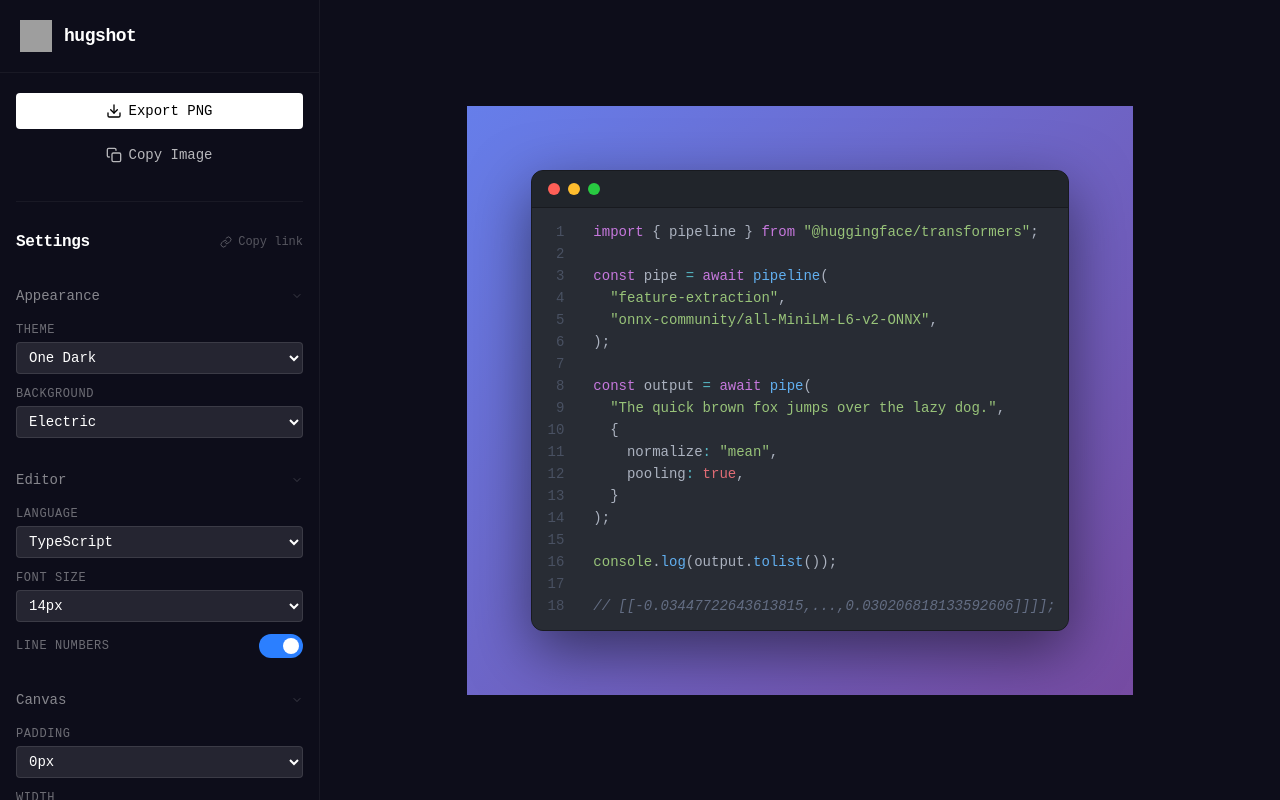
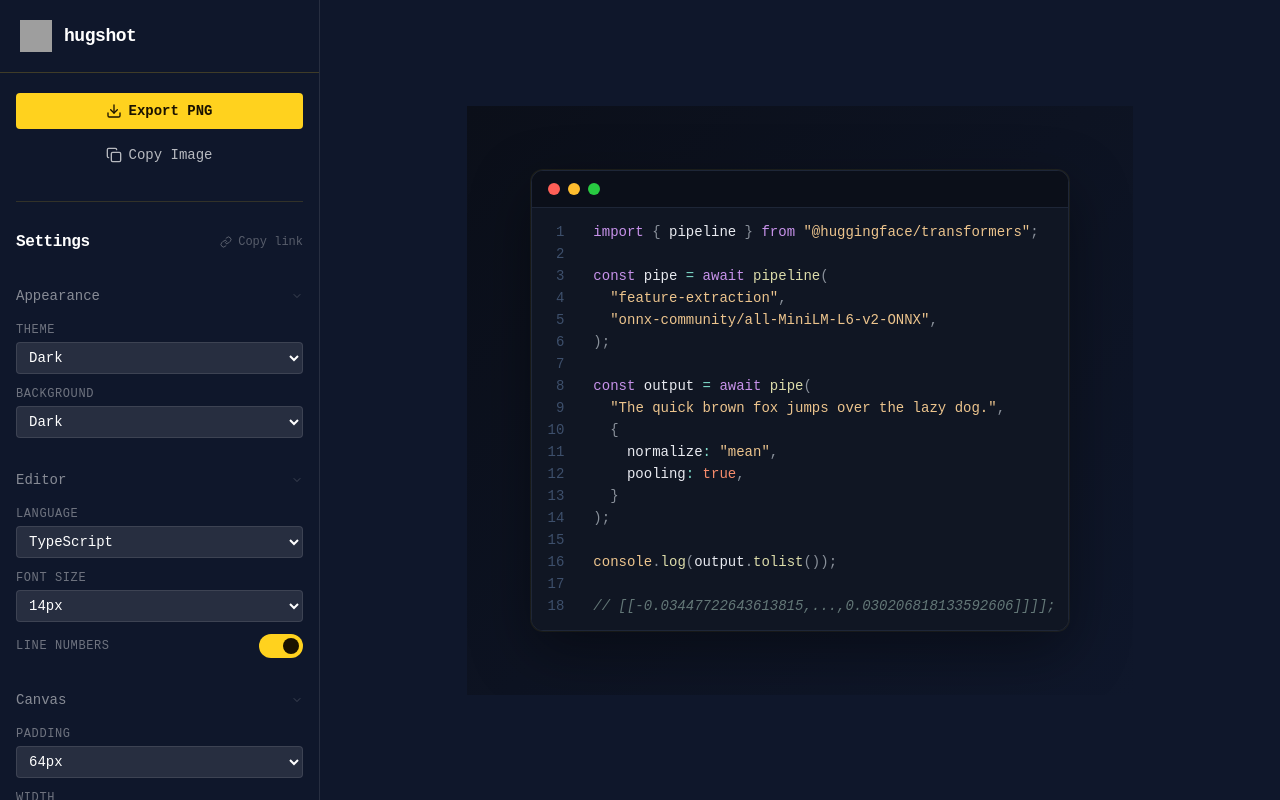
Before and after one commit to nico-martin/hugshot, a React (Vite) app: page / in a window 1280 px wide. Built offline with nearby package versions, Linux system fonts and the light colour scheme; grey boxes are pictures that could not be loaded.

Commit message:
HF branding

```diff
--- a/src/App.tsx
+++ b/src/App.tsx
@@ -79,15 +79,15 @@
       className={cn("group h-screen overflow-hidden flex flex-row", {
         "is-capturing": capturing,
       })}
-      style={{ background: "#0d0d1a" }}
+      style={{ background: "#0f172b" }}
     >
       {/* Sidebar */}
       <aside
-        className="flex flex-col w-80 h-screen border-r border-white/5 shrink-0"
-        style={{ background: "#0d0d1a" }}
+        className="flex flex-col w-80 h-screen border-r border-white/10 shrink-0"
+        style={{ background: "#0f172b" }}
       >
         {/* Logo / header */}
-        <div className="flex items-center gap-3 px-5 py-5 border-b border-white/5">
+        <div className="flex items-center gap-3 px-5 py-5 border-b border-[#FFD21E]/20">
           <img src="/hf.svg" alt="Hugshot" className="w-8 h-8" />
           <span className="text-white font-mono font-semibold tracking-tight text-lg">
             hugshot
--- a/src/components/CodeEditor.tsx
+++ b/src/components/CodeEditor.tsx
@@ -155,7 +155,10 @@
         </div>
       )}
       {/* Code */}
-      <div className="code-editor flex-1 min-w-0 relative z-10 overflow-x-auto group-[.is-capturing]:-mt-2 group-[.is-capturing]:pb-2.5">
+      <div
+        className="code-editor flex-1 min-w-0 relative z-10 overflow-x-auto group-[.is-capturing]:-mt-2 group-[.is-capturing]:pb-2.5"
+        data-theme={settings.themeId}
+      >
         <Editor
           value={code}
           onValueChange={setCode}
--- a/src/components/CodeWindow.tsx
+++ b/src/components/CodeWindow.tsx
@@ -60,7 +60,8 @@
         style={{
           background: theme.windowBackground,
           border: `1px solid ${theme.border}`,
-          boxShadow: "0 20px 60px rgba(0,0,0,0.5)",
+          boxShadow:
+            "0 20px 60px rgba(0,0,0,0.4), 0 0 0 1px rgba(255,210,30,0.08)",
         }}
       >
         {/* Title bar */}
--- a/src/components/Toolbar.tsx
+++ b/src/components/Toolbar.tsx
@@ -1,3 +1,4 @@
+import { Copy, Download, Link } from "lucide-react";
 import {
   BACKGROUND_GRADIENTS,
   FONT_SIZES,
@@ -51,21 +52,7 @@
           className="w-full justify-center"
           onClick={onExport}
         >
-          {/* Download arrow */}
-          <svg
-            width="16"
-            height="16"
-            viewBox="0 0 24 24"
-            fill="none"
-            stroke="currentColor"
-            strokeWidth="2"
-            strokeLinecap="round"
-            strokeLinejoin="round"
-          >
-            <path d="M21 15v4a2 2 0 0 1-2 2H5a2 2 0 0 1-2-2v-4" />
-            <polyline points="7 10 12 15 17 10" />
-            <line x1="12" y1="15" x2="12" y2="3" />
-          </svg>
+          <Download size={16} />
           Export PNG
         </Button>
         <Button
@@ -74,26 +61,13 @@
           className="w-full justify-center"
           onClick={onCopyImage}
         >
-          {/* Copy */}
-          <svg
-            width="16"
-            height="16"
-            viewBox="0 0 24 24"
-            fill="none"
-            stroke="currentColor"
-            strokeWidth="2"
-            strokeLinecap="round"
-            strokeLinejoin="round"
-          >
-            <rect x="9" y="9" width="13" height="13" rx="2" ry="2" />
-            <path d="M5 15H4a2 2 0 0 1-2-2V4a2 2 0 0 1 2-2h9a2 2 0 0 1 2 2v1" />
-          </svg>
+          <Copy size={16} />
           Copy Image
         </Button>
       </div>
 
       {/* Divider */}
-      <span className="h-px w-full bg-white/5" />
+      <span className="h-px w-full bg-[#FFD21E]/15" />
 
       {/* Header row */}
       <div className="flex items-center justify-between">
@@ -105,20 +79,7 @@
           title="Copy shareable link"
           className="flex items-center gap-1.5 text-white/30 text-xs font-mono hover:text-white/60 transition-colors cursor-pointer"
         >
-          {/* Link */}
-          <svg
-            width="12"
-            height="12"
-            viewBox="0 0 24 24"
-            fill="none"
-            stroke="currentColor"
-            strokeWidth="2"
-            strokeLinecap="round"
-            strokeLinejoin="round"
-          >
-            <path d="M10 13a5 5 0 0 0 7.54.54l3-3a5 5 0 0 0-7.07-7.07l-1.72 1.71" />
-            <path d="M14 11a5 5 0 0 0-7.54-.54l-3 3a5 5 0 0 0 7.07 7.07l1.71-1.71" />
-          </svg>
+          <Link size={12} />
           Copy link
         </button>
       </div>
@@ -185,12 +146,14 @@
           <button
             onClick={() => set("showLineNumbers", !showLineNumbers)}
             className={`relative inline-flex h-6 w-11 items-center rounded-full transition-colors cursor-pointer ${
-              showLineNumbers ? "bg-blue-500" : "bg-white/20"
+              showLineNumbers ? "bg-[#FFD21E]" : "bg-white/20"
             }`}
           >
             <span
-              className={`inline-block h-4 w-4 transform rounded-full bg-white transition-transform ${
-                showLineNumbers ? "translate-x-6" : "translate-x-1"
+              className={`inline-block h-4 w-4 transform rounded-full transition-transform ${
+                showLineNumbers
+                  ? "translate-x-6 bg-[#1a1200]"
+                  : "translate-x-1 bg-white"
               }`}
             />
           </button>
--- a/src/constants.ts
+++ b/src/constants.ts
@@ -3,14 +3,8 @@
 // syntax token colors come from the global Prism CSS overrides in index.css,
 // which are written for the One Dark palette and applied to all themes.
 export const THEMES = [
-  { id: "one-dark", label: "One Dark" },
-  { id: "night-owl", label: "Night Owl" },
-  { id: "dracula", label: "Dracula" },
-  { id: "solarized-dark", label: "Solarized Dark" },
-  { id: "nord", label: "Nord" },
-  { id: "synthwave", label: "Synthwave" },
-  { id: "monokai", label: "Monokai" },
-  { id: "github-light", label: "GitHub Light" },
+  { id: "dark", label: "Dark" },
+  { id: "light", label: "Light" },
 ] as const;
 
 export type ThemeId = (typeof THEMES)[number]["id"];
@@ -41,7 +35,7 @@
 
 export const FONT_SIZES = [12, 13, 14, 15, 16, 18, 20, 24] as const;
 
-export const PADDING_SIZES = [0, 16, 24, 32, 40, 48] as const;
+export const PADDING_SIZES = [0, 16, 24, 32, 40, 48, 64] as const;
 
 export const WIDTH_PRESETS = [
   { label: "Auto", value: 0 },
@@ -57,15 +51,20 @@
   { id: "none", label: "None", value: "transparent" },
   {
     id: "hugging-face",
-    label: "Hugging Face",
+    label: "Dark",
     value: "linear-gradient(135deg, #0b0f19 0%, #0f172b 100%)",
   },
   {
     id: "hugging-face-light",
-    label: "Hugging Face Light",
-    value: "linear-gradient(135deg, #d5d5d5 0%, #fff 100%)",
+    label: "Light",
+    value: "linear-gradient(135deg, #fffbe8 0%, #fff7d6 100%)",
   },
   {
+    id: "hugging-face-yellow",
+    label: "Yellow",
+    value: "linear-gradient(135deg, #FFD21E 0%, #FF9D00 100%)",
+  },
+  /*{
     id: "electric",
     label: "Electric",
     value: "linear-gradient(135deg, #667eea 0%, #764ba2 100%)",
@@ -99,7 +98,7 @@
     id: "rose",
     label: "Rose",
     value: "linear-gradient(135deg, #f43b47 0%, #453a94 100%)",
-  },
+  },*/
 ] as const;
 
 export type BackgroundGradientId = (typeof BACKGROUND_GRADIENTS)[number]["id"];
@@ -116,85 +115,25 @@
 }
 
 export const THEME_CONFIGS: Record<ThemeId, ThemeConfig> = {
-  "one-dark": {
-    background: "#282c34",
-    windowBackground: "#21252b",
-    headerBackground: "#21252b",
-    text: "#abb2bf",
-    border: "#181a1f",
-    lineNumber: "#495162",
-    lineHighlight: "rgba(255,255,255,0.07)",
+  dark: {
+    background: "#101623",
+    windowBackground: "#0b0f19",
+    headerBackground: "#0b0f19",
+    text: "#e8eaf0",
+    border: "#1e2637",
+    lineNumber: "#3d4f6b",
+    lineHighlight: "rgba(255,255,255,0.05)",
     lineHighlightBorder: null,
   },
-  "night-owl": {
-    background: "#011627",
-    windowBackground: "#010e1a",
-    headerBackground: "#010e1a",
-    text: "#d6deeb",
-    border: "#1d3b53",
-    lineNumber: "#4b6479",
-    lineHighlight: "rgba(255,255,255,0.06)",
+  light: {
+    background: "#ffffff",
+    windowBackground: "#f9fafb",
+    headerBackground: "#f9fafb",
+    text: "#24292e",
+    border: "#e5e7eb",
+    lineNumber: "rgba(0,0,0,0.32)",
+    lineHighlight: "rgba(0,0,0,0.04)",
     lineHighlightBorder: null,
-  },
-  dracula: {
-    background: "#282a36",
-    windowBackground: "#1e1f29",
-    headerBackground: "#1e1f29",
-    text: "#f8f8f2",
-    border: "#191a21",
-    lineNumber: "#6272a4",
-    lineHighlight: "rgba(255,255,255,0.07)",
-    lineHighlightBorder: null,
-  },
-  "solarized-dark": {
-    background: "#002b36",
-    windowBackground: "#073642",
-    headerBackground: "#073642",
-    text: "#839496",
-    border: "#00212b",
-    lineNumber: "#586e75",
-    lineHighlight: "rgba(255,255,255,0.06)",
-    lineHighlightBorder: null,
-  },
-  nord: {
-    background: "#2e3440",
-    windowBackground: "#242933",
-    headerBackground: "#242933",
-    text: "#d8dee9",
-    border: "#1e2129",
-    lineNumber: "#4c566a",
-    lineHighlight: "rgba(255,255,255,0.07)",
-    lineHighlightBorder: null,
-  },
-  synthwave: {
-    background: "#1a1a2e",
-    windowBackground: "#16213e",
-    headerBackground: "#0f3460",
-    text: "#e94560",
-    border: "#0f3460",
-    lineNumber: "#533483",
-    lineHighlight: "rgba(255,255,255,0.07)",
-    lineHighlightBorder: null,
-  },
-  monokai: {
-    background: "#272822",
-    windowBackground: "#1e1f1c",
-    headerBackground: "#1e1f1c",
-    text: "#f8f8f2",
-    border: "#1a1b18",
-    lineNumber: "#75715e",
-    lineHighlight: "rgba(255,255,255,0.07)",
-    lineHighlightBorder: null,
-  },
-  "github-light": {
-    background: "#ffffff",
-    windowBackground: "#f6f8fa",
-    headerBackground: "#f6f8fa",
-    text: "#24292e",
-    border: "#e1e4e8",
-    lineNumber: "#959da5",
-    lineHighlight: "rgba(255,251,198,0.8)",
-    lineHighlightBorder: "#e3c000",
   },
 };
 
--- a/src/index.css
+++ b/src/index.css
@@ -40,13 +40,110 @@
   word-break: normal !important;
 }
 
-/* Prism token overrides — applied inside .code-editor */
-.token.comment,
-.token.prolog,
-.token.doctype,
-.token.cdata {
-  color: #636d83;
+/* ── Prism token colors: Dark theme (matches HF blob viewer dark mode) ── */
+[data-theme="dark"] .token.comment,
+[data-theme="dark"] .token.prolog,
+[data-theme="dark"] .token.doctype,
+[data-theme="dark"] .token.cdata {
+  color: #637777;
   font-style: italic;
+}
+[data-theme="dark"] .token.punctuation {
+  color: #89909a;
+}
+[data-theme="dark"] .token.property,
+[data-theme="dark"] .token.tag,
+[data-theme="dark"] .token.boolean,
+[data-theme="dark"] .token.number,
+[data-theme="dark"] .token.constant,
+[data-theme="dark"] .token.symbol,
+[data-theme="dark"] .token.deleted {
+  color: #f78c6c;
+}
+[data-theme="dark"] .token.selector,
+[data-theme="dark"] .token.attr-name,
+[data-theme="dark"] .token.string,
+[data-theme="dark"] .token.char,
+[data-theme="dark"] .token.builtin,
+[data-theme="dark"] .token.inserted {
+  color: #ecc48d;
+}
+[data-theme="dark"] .token.operator,
+[data-theme="dark"] .token.entity,
+[data-theme="dark"] .token.url,
+[data-theme="dark"] .language-css .token.string,
+[data-theme="dark"] .style .token.string {
+  color: #7fdbca;
+}
+[data-theme="dark"] .token.atrule,
+[data-theme="dark"] .token.attr-value,
+[data-theme="dark"] .token.keyword {
+  color: #c792ea;
+}
+[data-theme="dark"] .token.function,
+[data-theme="dark"] .token.class-name {
+  color: #dcdcaa;
+}
+[data-theme="dark"] .token.regex,
+[data-theme="dark"] .token.important,
+[data-theme="dark"] .token.variable {
+  color: #addb67;
+}
+[data-theme="dark"] .token.literal-property {
+  color: #7fdbca;
+}
+
+/* ── Prism token colors: Light theme (matches HF blob viewer light mode) ── */
+[data-theme="light"] .token.comment,
+[data-theme="light"] .token.prolog,
+[data-theme="light"] .token.doctype,
+[data-theme="light"] .token.cdata {
+  color: #a0a1a7;
+  font-style: italic;
+}
+[data-theme="light"] .token.punctuation {
+  color: #383a42;
+}
+[data-theme="light"] .token.property,
+[data-theme="light"] .token.tag,
+[data-theme="light"] .token.boolean,
+[data-theme="light"] .token.number,
+[data-theme="light"] .token.constant,
+[data-theme="light"] .token.symbol,
+[data-theme="light"] .token.deleted {
+  color: #986801;
+}
+[data-theme="light"] .token.selector,
+[data-theme="light"] .token.attr-name,
+[data-theme="light"] .token.string,
+[data-theme="light"] .token.char,
+[data-theme="light"] .token.builtin,
+[data-theme="light"] .token.inserted {
+  color: #50a14f;
+}
+[data-theme="light"] .token.operator,
+[data-theme="light"] .token.entity,
+[data-theme="light"] .token.url,
+[data-theme="light"] .language-css .token.string,
+[data-theme="light"] .style .token.string {
+  color: #0184bb;
+}
+[data-theme="light"] .token.atrule,
+[data-theme="light"] .token.attr-value,
+[data-theme="light"] .token.keyword {
+  color: #a626a4;
+}
+[data-theme="light"] .token.function,
+[data-theme="light"] .token.class-name {
+  color: #4078f2;
+}
+[data-theme="light"] .token.regex,
+[data-theme="light"] .token.important,
+[data-theme="light"] .token.variable {
+  color: #c18401;
+}
+[data-theme="light"] .token.literal-property {
+  color: #383a42;
 }
 .token.punctuation {
   color: #abb2bf;
@@ -66,7 +163,7 @@
 .token.char,
 .token.builtin,
 .token.inserted {
-  color: #98c379;
+  color: #ff9d00;
 }
 .token.operator,
 .token.entity,
@@ -78,7 +175,7 @@
 .token.atrule,
 .token.attr-value,
 .token.keyword {
-  color: #c678dd;
+  color: #ffd21e;
 }
 .token.function,
 .token.class-name {
@@ -87,5 +184,5 @@
 .token.regex,
 .token.important,
 .token.variable {
-  color: #e5c07b;
+  color: #ff9d00;
 }
--- a/src/theme/button/Button.tsx
+++ b/src/theme/button/Button.tsx
@@ -1,5 +1,4 @@
 import type { ButtonHTMLAttributes } from "react";
-
 import cn from "../../utils/classnames";
 
 interface ButtonProps extends ButtonHTMLAttributes<HTMLButtonElement> {
@@ -24,7 +23,7 @@
           "px-4 py-2 text-sm": size === "md",
         },
         {
-          "bg-white text-black hover:bg-gray-100 active:scale-95":
+          "bg-[#FFD21E] text-[#1a1200] hover:bg-[#ffe566] active:scale-95 font-semibold":
             variant === "primary",
           "text-white/70 hover:text-white hover:bg-white/10 active:bg-white/20":
             variant === "ghost",
--- a/src/utils/urlState.ts
+++ b/src/utils/urlState.ts
@@ -23,10 +23,10 @@
 }
 
 export const DEFAULT_SETTINGS: SettingsState = {
-  themeId: "one-dark",
+  themeId: "dark",
   languageId: "typescript",
-  backgroundId: "electric",
-  customBackground: "#1a1a2e",
+  backgroundId: "hugging-face",
+  customBackground: "#0b0f19",
   fontSize: 14,
   padding: 64,
   fixedWidth: 0,
```
Also changed, not shown: 1 other file (tests, documents, lock files or other folders).
